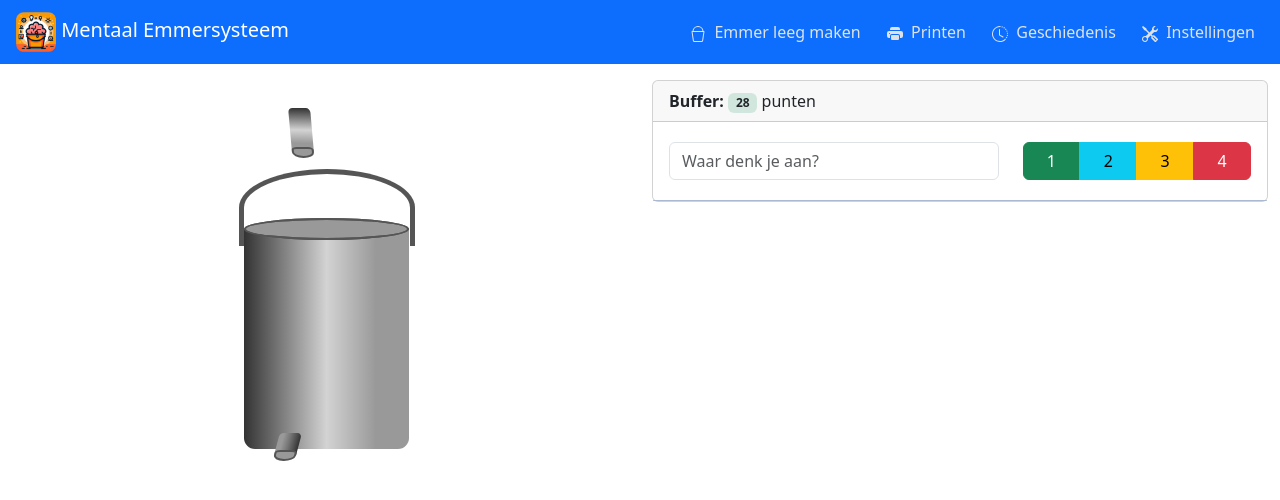
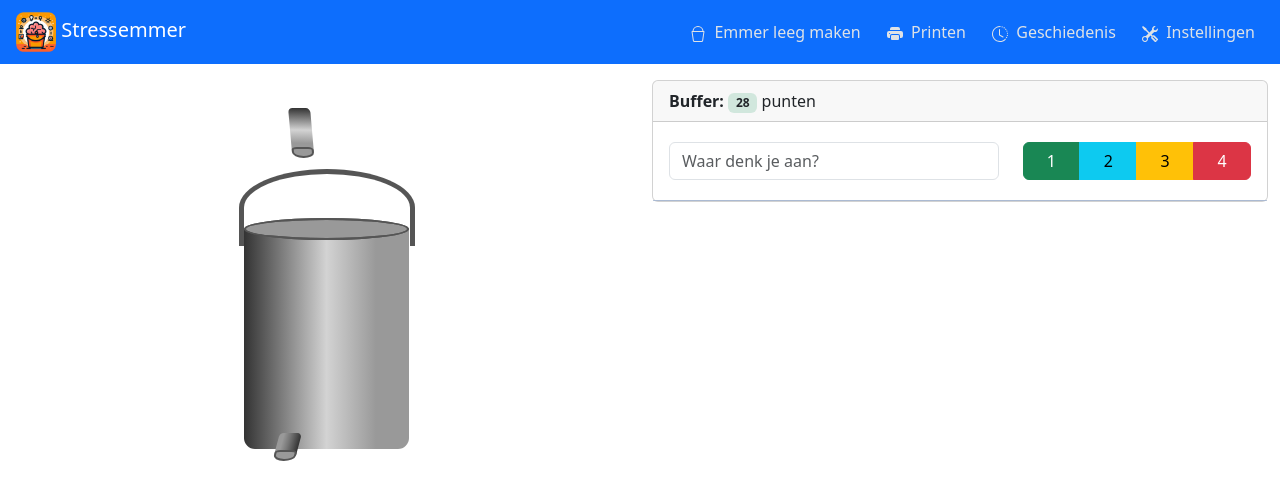
Before and after one commit to pageon/mbs, a Vue app: page / in a window 1280 px wide. Shown: the top 500 px of the page. Built offline with nearby package versions, Linux system fonts and the light colour scheme.

Commit message:
Show stess bucket inside the app itself

```diff
--- a/src/locale.js
+++ b/src/locale.js
@@ -11,7 +11,7 @@ const I18N = createI18n({
       Print: 'Print',
       EmptyBucket: 'Empty bucket',
       SaveBucket: 'Save bucket',
-      MentalBucketSystem: 'Mental Bucket System',
+      MentalBucketSystem: 'Stress Bucket',
       History: 'History',
       SavedBuckets: 'Saved buckets',
       ClearHistory: 'Clear history',
@@ -41,7 +41,7 @@ const I18N = createI18n({
       Print: 'Printen',
       EmptyBucket: 'Emmer leeg maken',
       SaveBucket: 'Emmer opslaan',
-      MentalBucketSystem: 'Mentaal Emmersysteem',
+      MentalBucketSystem: 'Stressemmer',
       History: 'Geschiedenis',
       SavedBuckets: 'Opgeslagen emmers',
       ClearHistory: 'Geschiedenis wissen',
```
